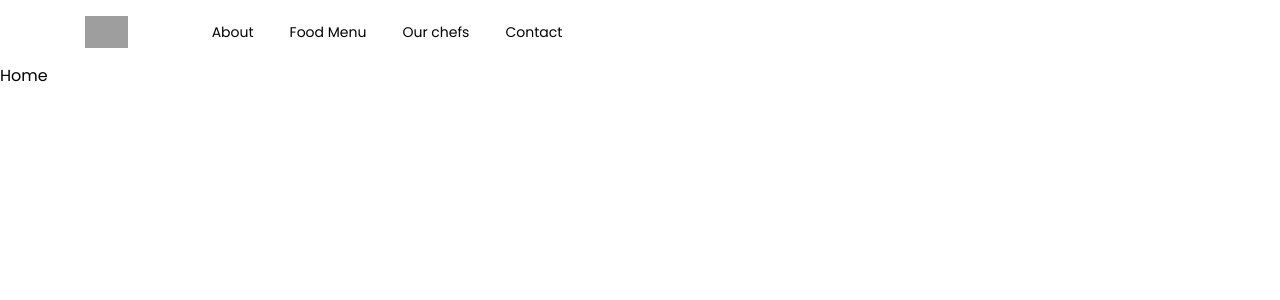
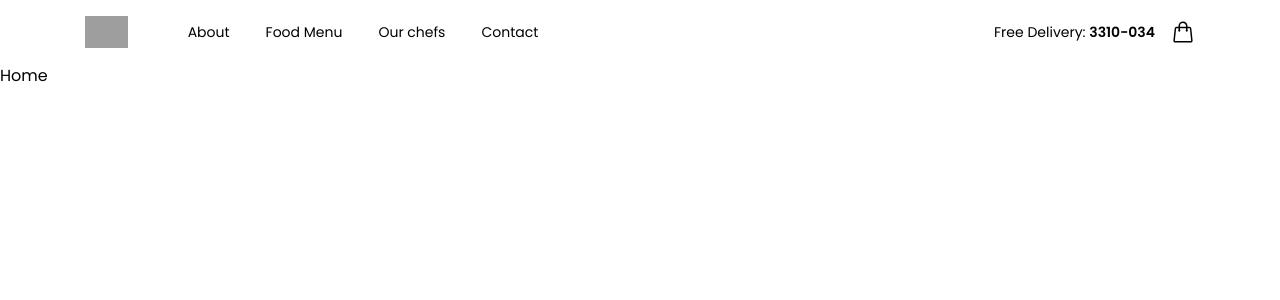
Before and after one commit to CarlosHernandez200/delimark, a React (Vite) app in the folder frontend/: page / in a window 1280 px wide. Shown: the top 300 px of the page. Built offline with nearby package versions, Linux system fonts and the light colour scheme; grey boxes are pictures that could not be loaded.

Commit message:
se crea el components Header

```diff
--- a/frontend/src/components/Header.jsx
+++ b/frontend/src/components/Header.jsx
@@ -1,5 +1,9 @@
 import { Disclosure } from "@headlessui/react";
-import { Bars3Icon, XMarkIcon } from "@heroicons/react/24/outline";
+import {
+  Bars3Icon,
+  XMarkIcon,
+  ShoppingBagIcon,
+} from "@heroicons/react/24/outline";
 
 const navigation = [
   { name: "About", href: "#", current: true },
@@ -15,7 +19,7 @@ const Header = () => {
         <>
           <div className="container mx-auto">
             <div className="flex h-16 items-center justify-between">
-              <div className="flex gap-12">
+              <div className="flex items-center gap-6 sm:gap-12">
                 {/* Logo */}
                 <div className="flex flex-shrink-0 items-center">
                   <img
@@ -26,7 +30,7 @@ const Header = () => {
                 </div>
 
                 {/* Nav */}
-                <div className="hidden sm:ml-6 sm:block">
+                <div className="hidden sm:block">
                   <div className="flex items-center space-x-3">
                     {navigation.map((item) => (
                       <a
@@ -39,6 +43,14 @@ const Header = () => {
                     ))}
                   </div>
                 </div>
+              </div>
+
+              <div className="hidden gap-4 sm:flex sm:items-center">
+                <div className="hidden text-sm lg:block">
+                  Free Delivery: <span className="font-semibold">3310-034</span>
+                </div>
+
+                <ShoppingBagIcon className="h-6 w-6" />
               </div>
 
               <div className="sm:hidden">
@@ -54,6 +66,21 @@ const Header = () => {
               </div>
             </div>
           </div>
+
+          <Disclosure.Panel className="sm:hidden">
+            <div className="space-y-1 px-2 pb-3 pt-2">
+              {navigation.map((item) => (
+                <Disclosure.Button
+                  key={item.name}
+                  as="a"
+                  href={item.href}
+                  className="block rounded-md px-3 py-2 text-sm hover:bg-gray-50"
+                >
+                  {item.name}
+                </Disclosure.Button>
+              ))}
+            </div>
+          </Disclosure.Panel>
         </>
       )}
     </Disclosure>
```
